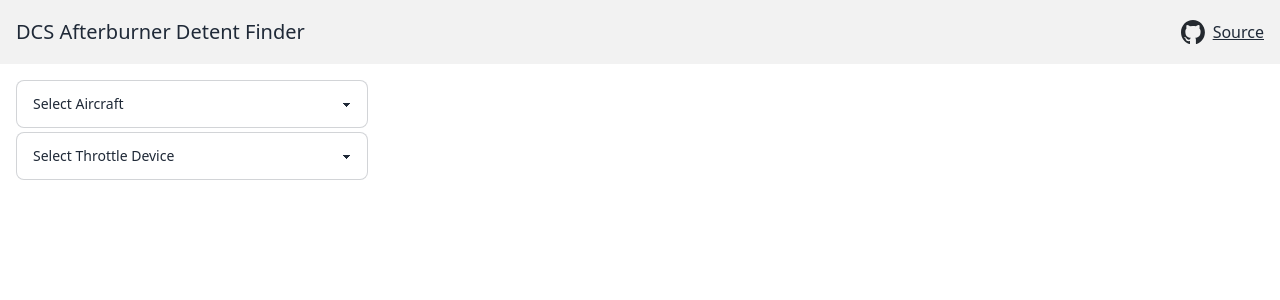
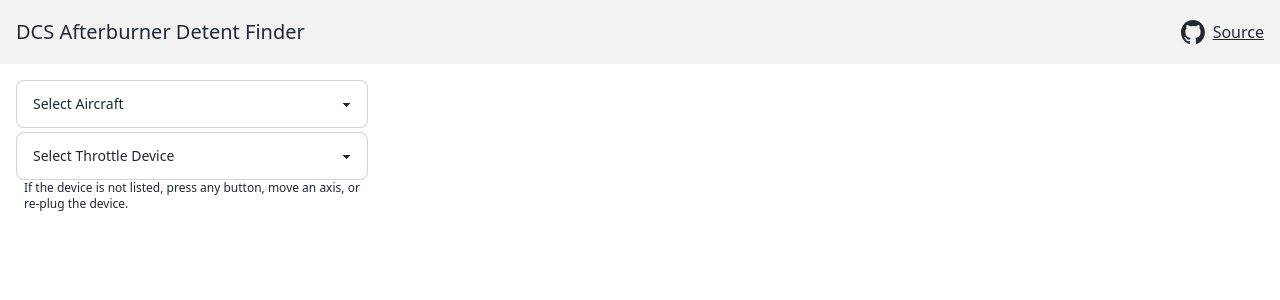
Before and after one commit to pbzweihander/dcs-detent-finder, a React (Vite) app: page / in a window 1280 px wide. Shown: the top 300 px of the page. Built offline with nearby package versions, Linux system fonts and the light colour scheme.

Commit message:
Add guide about device detection

```diff
--- a/src/App.tsx
+++ b/src/App.tsx
@@ -104,6 +104,10 @@
               setSelectedAxisIndex(undefined);
             }}
           />
+          <div className="px-2 text-xs">
+            If the device is not listed, press any button, move an axis, or
+            re-plug the device.
+          </div>
           {selectedGamepad !== undefined && (
             <>
               <div className="divider" />
```
